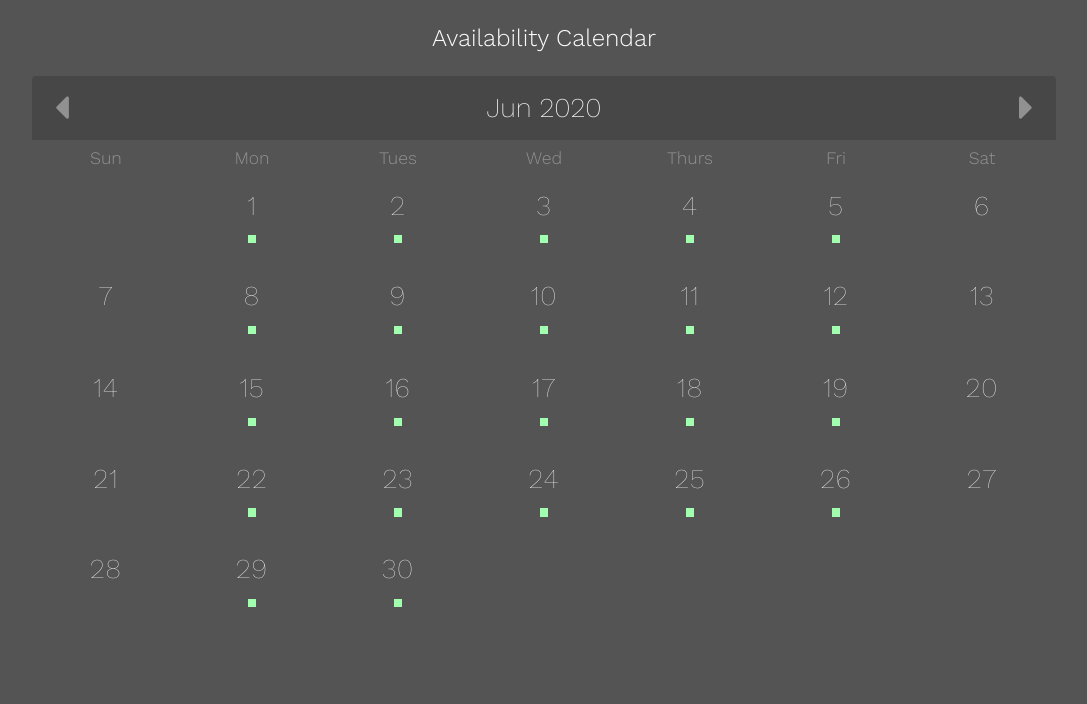
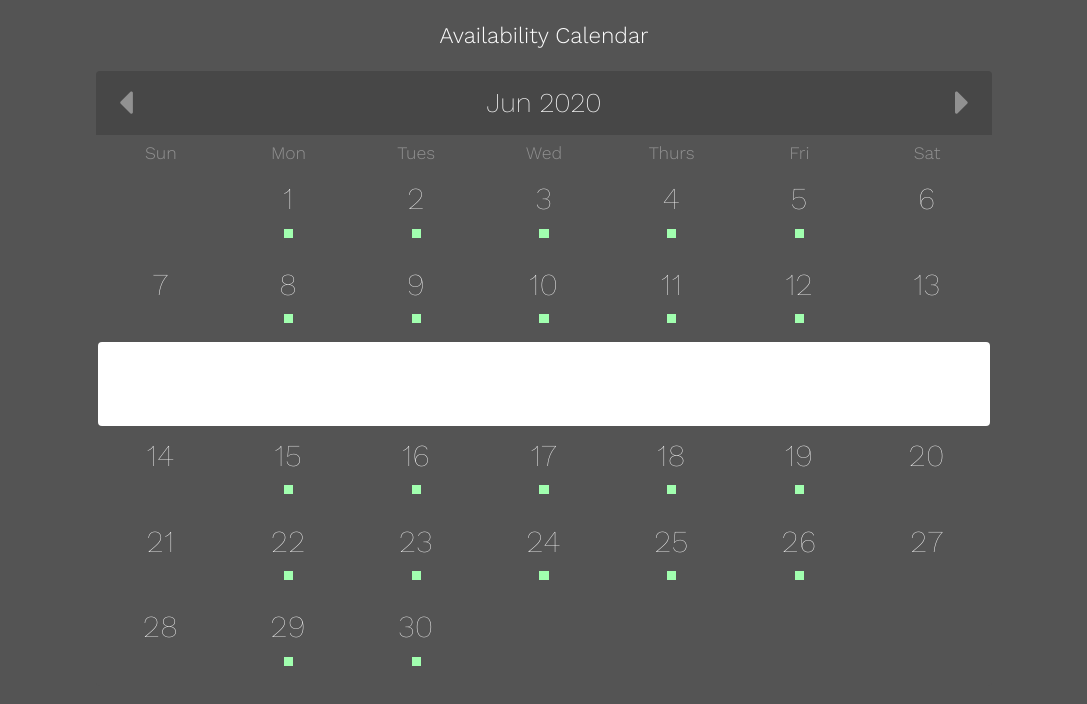
Before and after one commit to ewether/availability-calendar, a plain HTML site: page html/index.html in a window 1280 px wide. Both pictures are taken after a click on the element "10". Shown: the whole page, without its empty margins (96-1183 px from the left). Drawn offline with nearby package versions, Linux system fonts and the light colour scheme.

Commit message:
created fully stylable div inside new row

```diff
--- a/css/style.css
+++ b/css/style.css
@@ -11,14 +11,14 @@
 
 .calendar-container {
   margin: 0 auto;
-  width: 80%;
+  width: 70%;
   /*background-color: #545454;*/
 }
 
 .header h1 {
   margin: 1em 0em;
   width: 100%;
-  font-size: 1.5em;
+  font-size: 1.4em;
   font-weight: 300;
 }
 
@@ -118,13 +118,13 @@ button {
 }
 
 .numbered-days td {
-  height: 3.25em;
+  height: 2.75em;
   letter-spacing: 1px;
   /*text-align: left;*/
   vertical-align: baseline;
   width: 14.285714%;
-  padding-top: .5em;
-  font-size: 1.7em;
+  padding-top: .35em;
+  font-size: 1.9em;
   font-weight: 100;
   /*background-color: #5c5c5c*/
 }
@@ -151,7 +151,7 @@ button {
   height: .3em;
   width: .3em;
   margin: 0 auto;
-  margin-top: .5em;
+  margin-top: .4em;
   background-color: #a1ffaf;
 }
 
@@ -161,12 +161,24 @@ button {
   background-color: white;
 }
 
-
+/*
 .available-div {
-  /*margin-top: 1em;*/
+  margin-top: 1em;
   height: 2em;
-  /*width: 100%;*/
+  width: 100%;
   position: absolute;
   background-color: white;
   color: black;
+}*/
+
+#new-row-cell {
+  padding: 0;
 }
+
+#hours-row-div {
+  width: 100%;
+  height: 100%;
+  background-color: white;
+  border-radius: 4px;
+  padding: 0;
+}
--- a/js/scripts.js
+++ b/js/scripts.js
@@ -87,41 +87,31 @@ $(document).ready(function() {
           table.appendChild(row);
           date++;
 
+
           const specificCell = document.querySelectorAll('td');
           // const specificRow = document.querySelectorAll('tr');
 
           specificCell.forEach(function(cell){
             cell.onclick = function() {
-              // adds another row
-
-              // newRow = document.createElement('tr');
-              // newRow.classList.add('available-div');
-              // newRowContent = document.createTextNode('idk');
-              // newRow.appendChild(newRowContent);
-
-              // row.appendChild(newRow);
-
               // adds row below current row
               rowId = cell.parentNode.getAttribute('id');
               console.log(rowId);
               newRow = table.insertRow(rowId);
-              newRowId = newRow.setAttribute("id", (rowId + 1));
+              newRowCell = document.createElement('td');
+              newRowCell.setAttribute('id', 'new-row-cell');
+              $(newRowCell).attr('colspan', 7);
+              rowDiv = document.createElement('div');
+              rowDiv.setAttribute('id', 'hours-row-div');
+              newRowCell.appendChild(rowDiv);
+              newRow.appendChild(newRowCell);
 
-              // newRow = table.insertRow(1);
-              // newRow.classList.add('available-div');
-              // newRowContent = document.createTextNode('idk');
-              // newRow.appendChild(newRowContent);
-
-              // add empty div beside cell
-              // div = document.createElement('div');
-              // div.classList.add('available-div');
-              // cell.insertAdjacentElement('afterend',div);
-
-
-              // console.log(cell.innerHTML);
-              // div = document.createElement('div');
-              // div.classList.add('available-div');
-              // cell.appendChild(div);
+              // newRowCell.setAttribute("id", 'new-row-cell');
+              // newRow.setAttribute("id", 'hours-row');
+              // rowDiv = document.createElement('div');
+              // rowDiv.classList.add('hours-row-div');
+              // newRow.appendChild(rowDiv);
+              // for (c === 0; c < 7)
+              // newRowId.setAttribute('id', this.id++);
             };
           });
 
```
